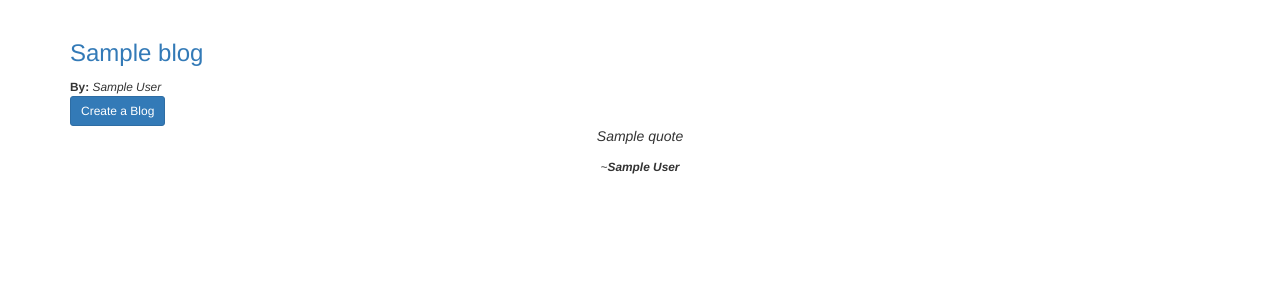
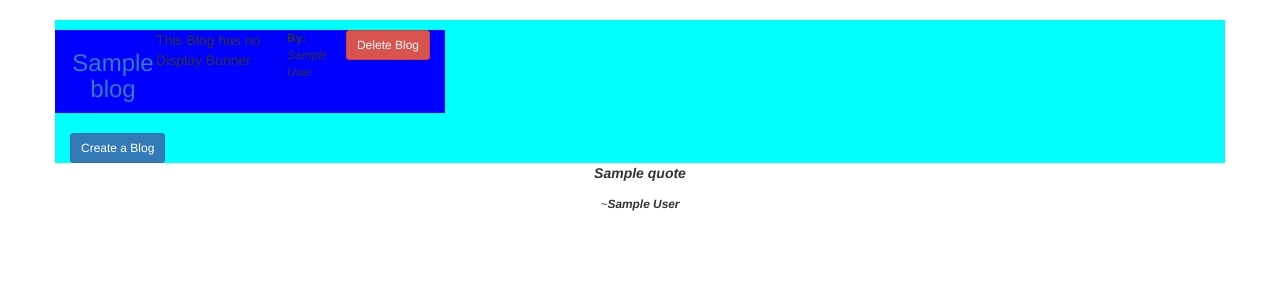
Before and after one commit to Kevson102/Phoenix-Blogs, a Flask app: template app/templates/index.html in a window 1280 px wide. Shown: the part 52-352 px from the top of the page. Run offline with Flask 2, Linux system fonts and the light colour scheme; the template is opened without the code that fills it: most values are stand-ins (such as "Sample title", 1, 10 or a date in 2020); data that the repository does not hold is empty; some libraries are stand-ins or nearby versions.

Commit message:
STYLES UP THE INDEX.HTML PAGE

```diff
--- a/app/main/forms.py
+++ b/app/main/forms.py
@@ -9,6 +9,7 @@ class BlogForm(FlaskForm):
   blog_content = TextAreaField('Enter the content of the Blog', validators=[Required()])
   submit = SubmitField('Post Blog')
 
+
 class CommentForm(FlaskForm):
   comment_message = StringField('Leave a comment', validators=[Required()])
   submit = SubmitField('Post Comment')
--- /dev/null
+++ b/app/static/css/index.css
@@ -0,0 +1,10 @@
+.card{
+  margin-top: 10px;
+  background-color: blue;
+}
+.blogs{
+  display: flex;
+}
+h1{
+  color: brown;
+}
--- a/app/templates/blog_content.html
+++ b/app/templates/blog_content.html
@@ -9,7 +9,8 @@
 
   {% for blog in blogs %}
 
-    <h3>{{blog.blog_title}}</h3>
+    <h3 style="text-decoration: underline;">{{blog.blog_title}}</h3>
+    <p><small><b>By: </b><i>{{blog.author}}</i> </small></p>
     <p>{{blog.blog_content}}</p>
 
     <a href="{{url_for('main.post_comment')}}" class="btn btn-sm btn-primary">Leave a Comment</a>
--- a/app/templates/index.html
+++ b/app/templates/index.html
@@ -1,24 +1,49 @@
 {% extends 'base.html' %}
+{% import 'bootstrap/wtf.html' as wtf %}
 
 
+{% block styles%}
+    {{ super() }}
+    <link rel="stylesheet" href="{{url_for('static',filename='css/index.css')}}">
+{% endblock %}
 
-{% block content %}
+{%block content%}
 
-<!-- <h1>INDEX PAGE WORKS AS EXPECTED</h1> -->
+<div class="container mt-2" style="background-color: aqua;">
+  <div >
+    <div class="">
+      <div class="row">
+        {% for blog in blogs %}
 
-<div class="container">
-  {% for blog in blogs %}
-  <a href="{{url_for('main.blog_content', id=blog.id)}}"><h3>{{blog.blog_title}}</h3></a>
-  <small><b>By: </b> <i>{{blog.author}}</i></small>
-  {% endfor %}
+        <div class="card col-md-4 mt-4" style="display: flex; justify-content: space-around;">
+          <a href="{{url_for('main.blog_content', id=blog.id)}}" class="text-center"><h3>{{blog.blog_title}}</h3></a>
+          <br>
 
-  <br>
-  <a href="{{url_for('main.new_blog')}}" class="btn btn-sm btn-primary">Create a Blog</a>
+          {% if blog.blog_display_pic_path%}
+            <img src="{{url_for('static',filename=blog.blog_display_pic_path)}}" alt="" class="img-responsive img-thumbnail">
+          {%else%}
+            <p>This Blog has no Display Bunner</p>
+          {%endif%}
+
+          <small><b>By: </b> <i>{{blog.author}}</i></small>
+          <br>
+          <div class="text-center">
+            <a href="/blog/delete/{{blog.id}}" class="btn btn-sm btn-danger">Delete Blog</a>
+          </div>
+        </div>
+
+      {% endfor %}
+      </div>
+    </div>
+
+    <br>
+    <a href="{{url_for('main.new_blog')}}" class="btn btn-sm btn-primary mt-4">Create a Blog</a>
+  </div>
 
 </div>
 <div class="text-center">
   {% for quote in quotes%}
-    <p><em> {{quote.quote}} </em></p>
+    <p><em> <b>{{quote.quote}}</b> </em></p>
     <small><i>~<b>{{quote.author}}</b></i></small>
   {% endfor %}
 </div>
--- a/requirements.txt
+++ b/requirements.txt
@@ -1,15 +1,18 @@
 alembic==1.7.5
 click==7.1.2
+dnspython==2.1.0
 dominate==2.6.0
 email-validator==1.1.3
 Flask==1.1.2
 Flask-Bootstrap4==4.0.2
+Flask-Login==0.5.0
 Flask-Migrate==2.1.1
 Flask-Script==2.0.6
 Flask-SQLAlchemy==2.5.1
 Flask-Uploads==0.2.1
-Flask-wtf==0.15.1
+Flask-WTF==0.15.1
 greenlet==1.1.2
+idna==3.3
 itsdangerous==1.1.0
 Jinja2==2.11.3
 Mako==1.1.5
```
Also changed, not shown: app/main/views.py (+17 -1 lines).
